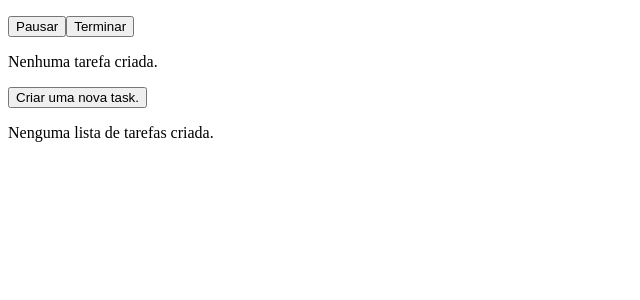
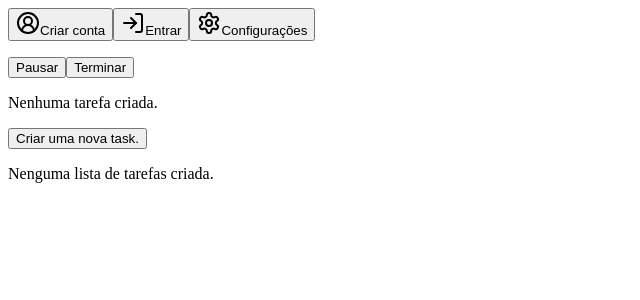
Before and after one commit to joaovictor1516/pomolist, a Next.js app: page / in a window 1280 px wide. Shown: the top 300 px of the page, without its empty margins (0-640 px from the left). Built offline with nearby package versions, Linux system fonts and the light colour scheme.

Commit message:
adicao dos elementos no html.

```diff
--- a/src/app/components/header.tsx
+++ b/src/app/components/header.tsx
@@ -3,7 +3,7 @@ import { useState } from "react";
 import "tailwindcss/tailwind.css";
 import { UserLogin } from "./user/userLogin";
 import { UserSignIn } from "./user/userSignIn";
-import { LogIn, User2, Settings } from "lucide-react";
+import { LogIn, UserCircle2, Settings } from "lucide-react";
 
 export function Header(){
     const [userLogin, setUserLogin] = useState<boolean>(false);
@@ -22,7 +22,20 @@ export function Header(){
 
     return(
         <div className="">
+            <button type="button" className="" onClick={isUserSignIn}>
+                <UserCircle2/>
+                Criar conta
+            </button>
 
+            <button type="button" className="" onClick={isUserLogin}>
+                <LogIn/>
+                Entrar
+            </button>
+
+            <button type="button">
+                <Settings/>
+                Configurações
+            </button>
         </div>
     )
 }
```
